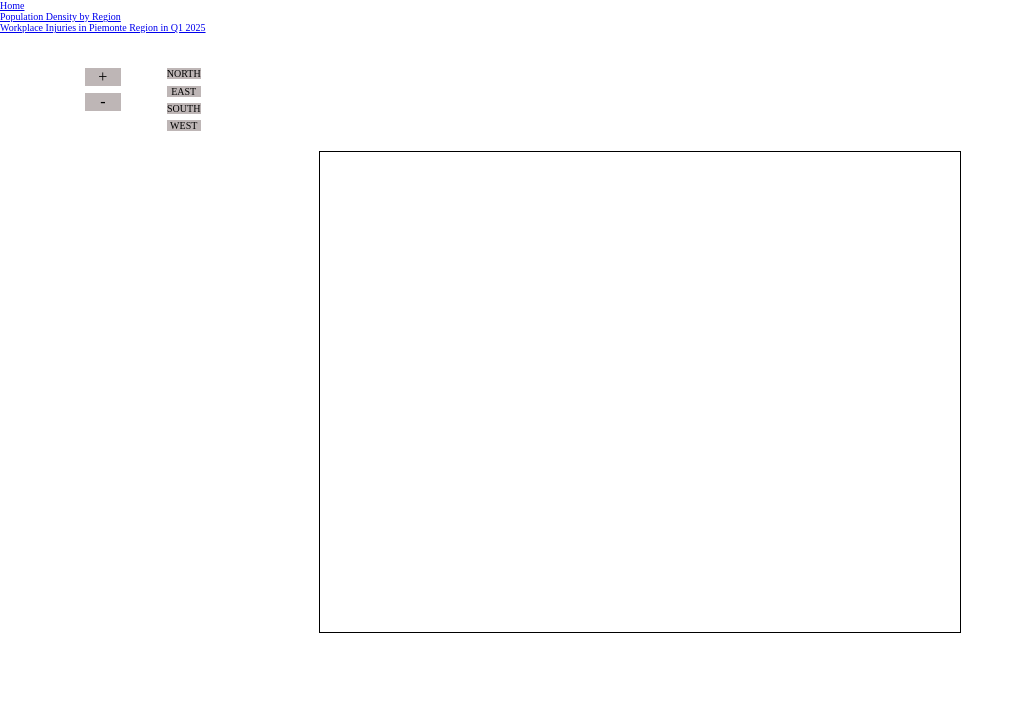
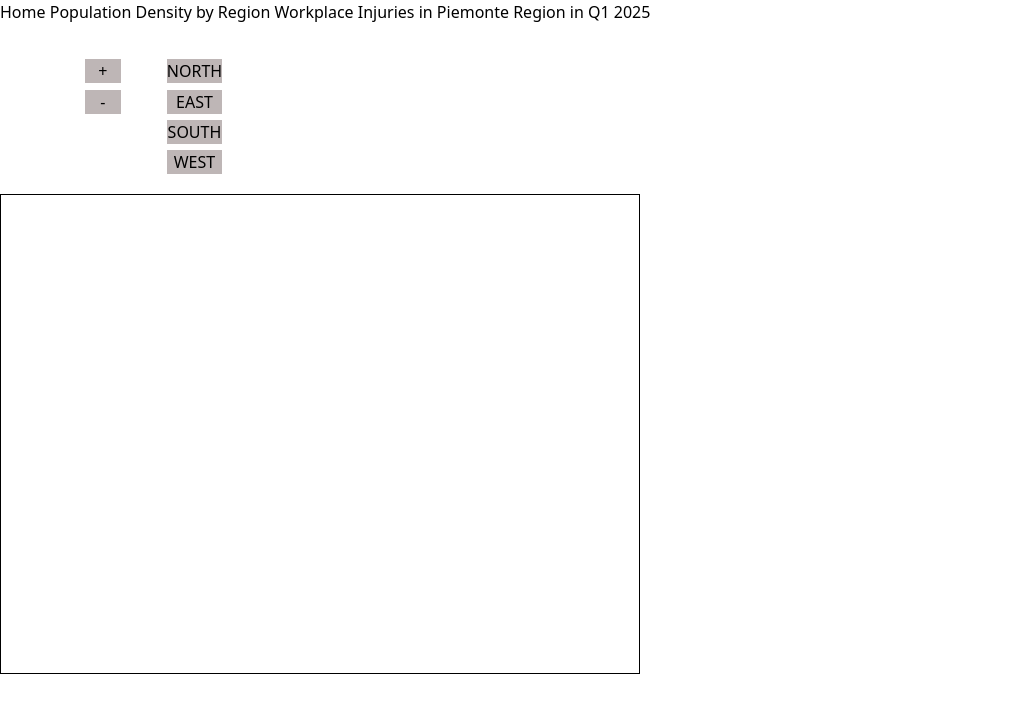
Before and after one commit to bridgetorr17/ItalyMaps, a website with bundled scripts: page populationDensity.html in a window 1280 px wide. Shown: the whole page, without its empty margins (0-1024 px from the left). Built offline with nearby package versions, Linux system fonts and the light colour scheme; no server answers.

Commit message:
tailwind setup

```diff
--- a/index.html
+++ b/index.html
@@ -4,7 +4,7 @@
     <meta charset="UTF-8">
     <meta name="viewport" content="width=device-width, initial-scale=1.0">
     <title>Document</title>
-    <link rel="stylesheet" href="styles.css">
+    <link rel="stylesheet" href="output.css">
 </head>
 <body>
     <header>
@@ -14,6 +14,6 @@
             <a href="piemonteInjuries.html">Workplace Injuries in Piemonte Region in Q1 2025</a>
         </nav>
     </header>
-    <h1>Welcome to Italy Data Visualization</h1>
+    <h1 class="text-blue-500">Welcome to Italy Data Visualization</h1>
 </body>
 </html>
--- a/styles.css
+++ b/styles.css
@@ -1,19 +1,4 @@
-/*
-GENERAL PAGE
-*/
-
-body{
-    font-size: 62.5%;
-    margin: 0;
-    display: flex;
-    flex-direction: column;
-}
-
-nav{
-    display: flex;
-    flex-direction: column;
-}
-
+@import "tailwindcss";
 /*
 MAP MOVEMENT
 */
```
Also changed, not shown: package.json (added, +23 -0 lines), output.css (added), 1 other file.
